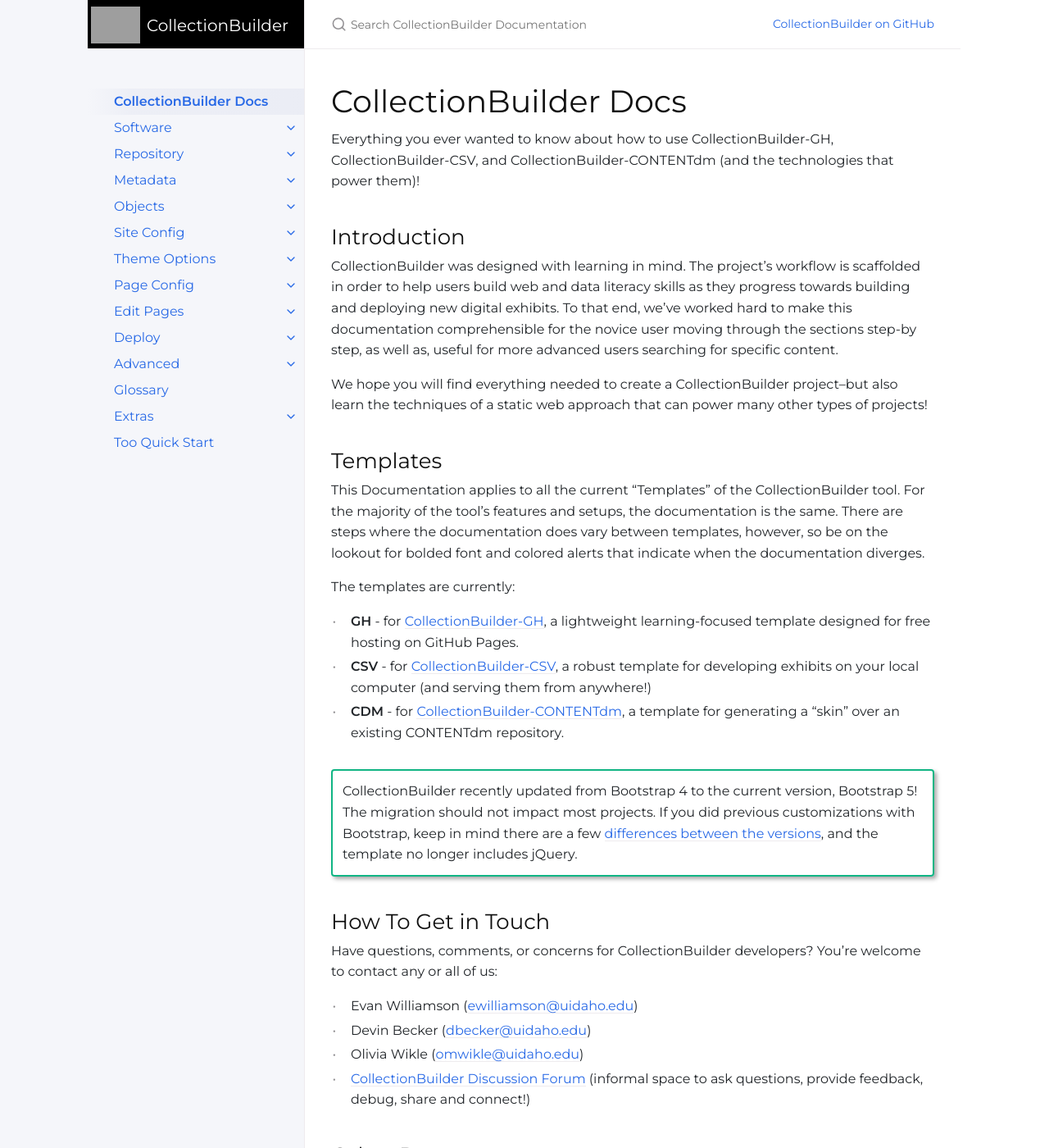
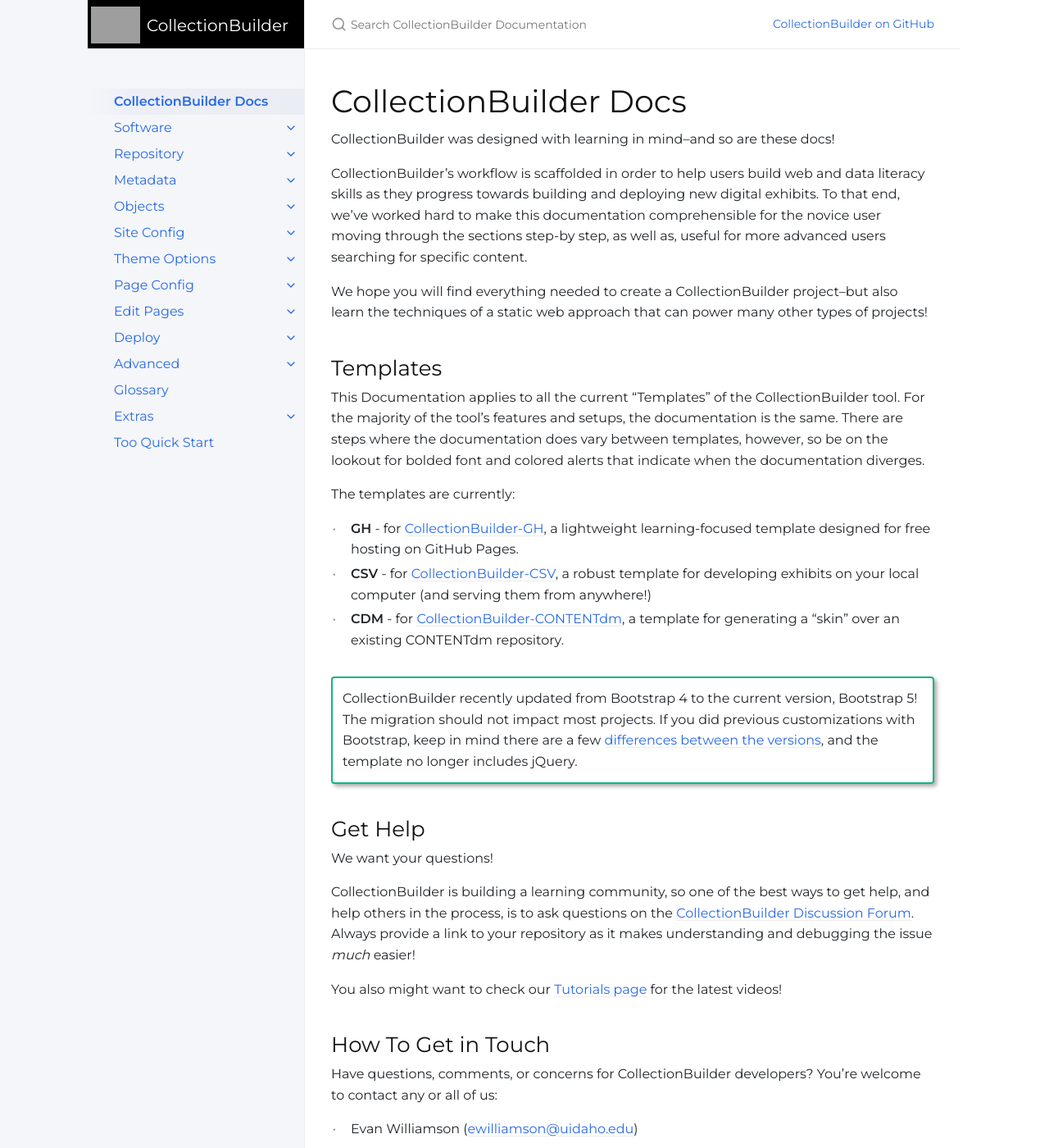
Before and after one commit to CollectionBuilder/cb-docs, a Jekyll site: the page built from index.md, in a window 1280 px wide and 1400 px high. Shown: the whole window at 82% size. Built offline with Jekyll 4.4.1, drawn with Linux system fonts in a browser that asks for light colours; comment, search, counter and statistics services are not loaded.

Commit message:
get help

```diff
--- a/index.md
+++ b/index.md
@@ -7,12 +7,9 @@ description: "CollectionBuilder is an open source tool for creating digital coll
 
 # CollectionBuilder Docs
 
-Everything you ever wanted to know about how to use CollectionBuilder-GH, CollectionBuilder-CSV, and CollectionBuilder-CONTENTdm (and the technologies that power them)!
+CollectionBuilder was designed with learning in mind--and so are these docs!
 
-## Introduction
-
-CollectionBuilder was designed with learning in mind.
-The project's workflow is scaffolded in order to help users build web and data literacy skills as they progress towards building and deploying new digital exhibits.
+CollectionBuilder's workflow is scaffolded in order to help users build web and data literacy skills as they progress towards building and deploying new digital exhibits.
 To that end, we've worked hard to make this documentation comprehensible for the novice user moving through the sections step-by step, as well as, useful for more advanced users searching for specific content.
 
 We hope you will find everything needed to create a CollectionBuilder project--but also learn the techniques of a static web approach that can power many other types of projects!
@@ -34,6 +31,15 @@ CollectionBuilder recently updated from Bootstrap 4 to the current version, Boot
 The migration should not impact most projects.
 If you did previous customizations with Bootstrap, keep in mind there are a few [differences between the versions](https://getbootstrap.com/docs/5.1/migration/), and the template no longer includes jQuery.
 
+## Get Help
+
+We want your questions!
+
+CollectionBuilder is building a learning community, so one of the best ways to get help, and help others in the process, is to ask questions on the [CollectionBuilder Discussion Forum](https://github.com/CollectionBuilder/collectionbuilder.github.io/discussions).
+Always provide a link to your repository as it makes understanding and debugging the issue *much* easier!
+
+You also might want to check our [Tutorials page](https://collectionbuilder.github.io/tutorials.html) for the latest videos!
+
 ## How To Get in Touch
 
 Have questions, comments, or concerns for CollectionBuilder developers?
```
